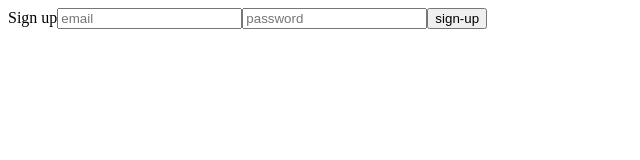
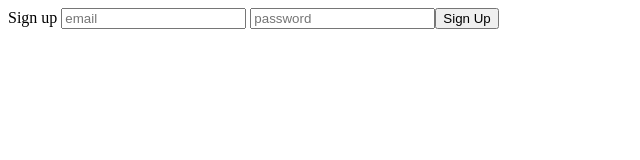
Before and after one commit to Rent-Borrow-Buy/Rent-Borrow-Buy-Frontend, a React app: page /auth in a window 1280 px wide. Shown: the top 160 px of the page, without its empty margins (0-640 px from the left). Built offline with nearby package versions, Linux system fonts and the light colour scheme.

Commit message:
toggle button for sign in and sign up

```diff
--- a/src/components/AuthForm.jsx
+++ b/src/components/AuthForm.jsx
@@ -6,8 +6,12 @@ export default function AuthForm() {
   const [password, setPassword] = useState('');
   const [errorMessage, setErrorMessage] = useState('');
   const [isSigningUp, setIsSigningUp] = useState(true);
+  console.log(isSigningUp, 'is sign up');
+
+
   const handleSubmit = async (e) => {
     e.preventDefault();
+    console.log(email, password, 'auth fetch');
     try {
       setErrorMessage('');
       isSigningUp ?
@@ -22,7 +26,9 @@ export default function AuthForm() {
     <form onSubmit={handleSubmit}>
       {isSigningUp ? <span onClick={() => setIsSigningUp(!isSigningUp)}>Sign up</span> : <span onClick={() => setIsSigningUp(!isSigningUp)}>Sign in</span>}
       <label htmlFor="Email-Input">
+        {' '}
         <input
+
           placeholder='email'
           id='Email-Input'
           name='email'
@@ -32,6 +38,8 @@ export default function AuthForm() {
         />
       </label>
       <label htmlFor="Password-Input">
+      {' '}
+
         <input
           placeholder='password'
           id='Password-Input'
@@ -41,7 +49,9 @@ export default function AuthForm() {
           onChange={(e) => setPassword(e.target.value)}
         />
       </label>
-      <button type='submit'>sign-up</button>
+      <button type='submit'>
+        {isSigningUp ? 'Sign Up' : 'Sign In'}
+      </button>
     </form>
   )
 }
--- a/src/services/users.js
+++ b/src/services/users.js
@@ -13,6 +13,7 @@ export const signUp = async ({ email, password }) => {
 }
 
 export const signIn = async ({ email, password}) => {
+  console.log('sign in');
   const resp = await fetch(`${process.env.API_URL}/api/v1/users/sessions`, {
     method: 'POST',
     headers: { 'Content-Type': 'application/json'},
```
